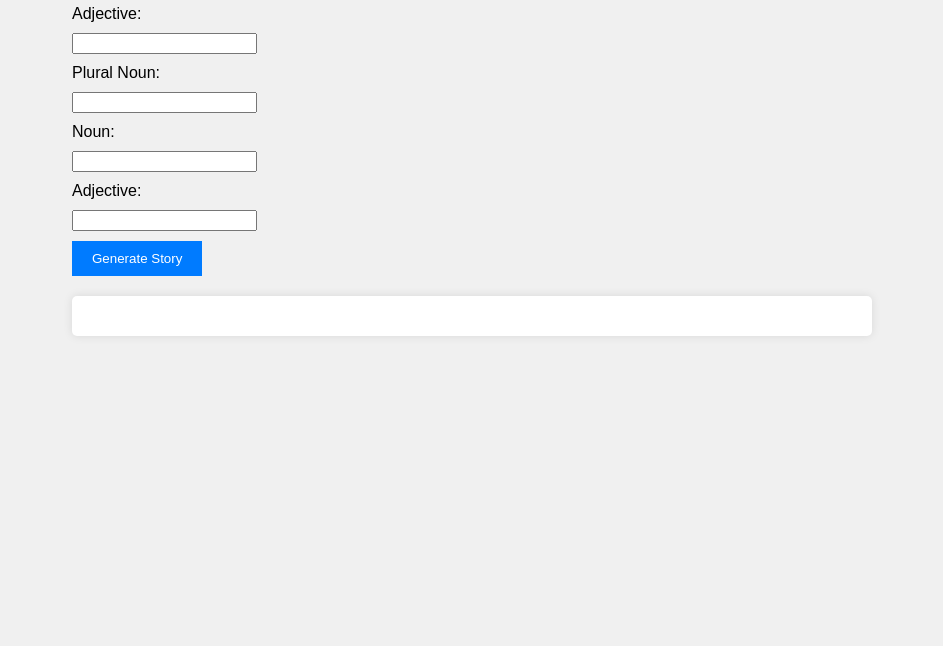
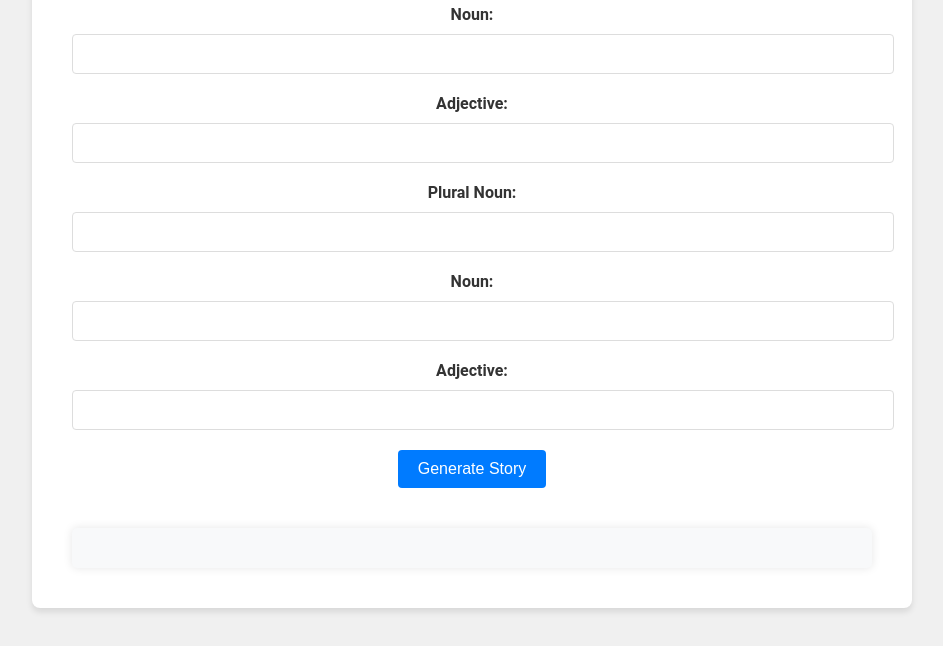
Before and after one commit to shethshlok/ITC505, a website: page public/ITC505/lab-7/index.html in a window 1280 px wide. Shown: the part 154-800 px from the top of the page, without its empty margins (168-1111 px from the left). Drawn offline with Linux system fonts and the light colour scheme.

Commit message:
adding files

```diff
--- a/public/ITC505/lab-7/styles.css
+++ b/public/ITC505/lab-7/styles.css
@@ -1,23 +1,49 @@
 body {
-    font-family: Arial, sans-serif;
+    font-family: 'Roboto', Arial, sans-serif;
     margin: 0;
     padding: 0;
     background-color: #f0f0f0;
+    display: flex;
+    justify-content: center;
+    align-items: center;
+    min-height: 100vh;
+    font-size: 16px;
 }
 
 .container {
     max-width: 800px;
-    margin: 0 auto;
-    padding: 20px;
+    width: 100%;
+    background-color: #ffffff;
+    padding: 40px;
+    border-radius: 8px;
+    box-shadow: 0 4px 6px rgba(0, 0, 0, 0.1);
+    text-align: center;
 }
 
 form {
-    margin-bottom: 20px;
+    margin-bottom: 40px;
 }
 
-label, input {
+label {
     display: block;
     margin-bottom: 10px;
+    font-weight: bold;
+    color: #333;
+}
+
+input {
+    display: block;
+    width: 100%;
+    padding: 10px;
+    margin-bottom: 20px;
+    border: 1px solid #ddd;
+    border-radius: 4px;
+    font-size: 16px;
+}
+
+input:focus {
+    border-color: #007BFF;
+    outline: none;
 }
 
 button {
@@ -26,6 +52,9 @@ button {
     border: none;
     padding: 10px 20px;
     cursor: pointer;
+    border-radius: 4px;
+    font-size: 16px;
+    transition: background-color 0.3s ease;
 }
 
 button:hover {
@@ -33,8 +62,29 @@ button:hover {
 }
 
 #story {
-    background-color: white;
+    background-color: #f8f9fa;
     padding: 20px;
     border-radius: 5px;
     box-shadow: 0 0 10px rgba(0,0,0,0.1);
+    margin-top: 20px;
+    font-size: 18px;
+    line-height: 1.6;
+    color: #333;
 }
+
+/* Add some subtle animations for a better user experience */
+@keyframes fadeIn {
+    from { opacity: 0; }
+    to { opacity: 1; }
+}
+
+.container {
+    animation: fadeIn 1s ease-out;
+}
+
+/* Responsive design adjustments */
+@media (max-width: 768px) {
+    .container {
+        padding: 20px;
+    }
+}
```
